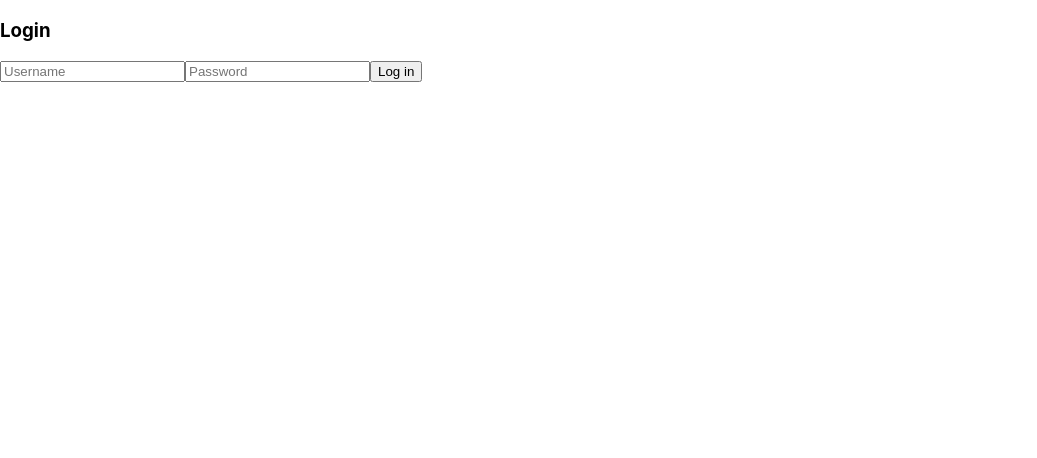
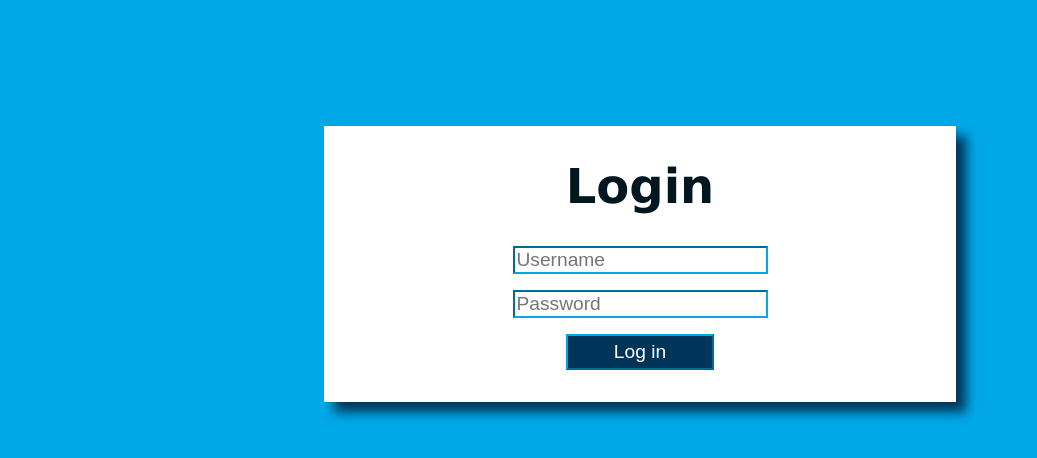
Before and after one commit to cs28-bw1-team6/frontend, a React (Create React App) app: page /login in a window 1280 px wide. Shown: the top 458 px of the page, without its empty margins (0-1037 px from the left). Built offline with nearby package versions, Linux system fonts and the light colour scheme.

Commit message:
First draft login design

```diff
--- a/src/components/auth/LoginForm.js
+++ b/src/components/auth/LoginForm.js
@@ -28,7 +28,7 @@ const LoginForm = (props) => {
     }
 
     return (
-        <form onSubmit={handleSubmit}>
+        <form onSubmit={handleSubmit} className='LoginForm'>
             <h3>Login</h3>
             {isLoading && <div>Hang tight...</div>}
             <input type="text" name="username" placeholder="Username" value={credentials.username} onChange={handleChange} />
--- a/src/index.css
+++ /dev/null
@@ -1,13 +0,0 @@
-body {
-  margin: 0;
-  font-family: -apple-system, BlinkMacSystemFont, 'Segoe UI', 'Roboto', 'Oxygen',
-    'Ubuntu', 'Cantarell', 'Fira Sans', 'Droid Sans', 'Helvetica Neue',
-    sans-serif;
-  -webkit-font-smoothing: antialiased;
-  -moz-osx-font-smoothing: grayscale;
-}
-
-code {
-  font-family: source-code-pro, Menlo, Monaco, Consolas, 'Courier New',
-    monospace;
-}
--- a/src/index.js
+++ b/src/index.js
@@ -1,6 +1,6 @@
 import React from 'react';
 import ReactDOM from 'react-dom';
-import './index.css';
+import './style/index.css';
 import App from './App';
 import * as serviceWorker from './serviceWorker';
 import { BrowserRouter as Router } from 'react-router-dom'
--- /dev/null
+++ b/src/style/_mixins.scss
@@ -0,0 +1,15 @@
+@mixin tablet {
+    @media (min-width:500px) {
+        @content
+    }
+};
+@mixin desktop {
+    @media (min-width:800px) {
+        @content
+    }
+};
+@mixin customBP($bp) {
+    @media (min-width:$bp) {
+        @content
+    }
+}
--- /dev/null
+++ b/src/style/_variables.scss
@@ -0,0 +1,4 @@
+$textColor:#00171F;
+$primaryColor:#003459;
+$secondaryColor:#007EA7;
+$borderColor:#00A8E8
--- /dev/null
+++ b/src/style/components/_login.scss
@@ -0,0 +1,34 @@
+@import '../mixins','../variables';
+.LoginForm{
+    width:75%;
+    margin: 10% auto 0;
+    display: flex;
+    flex-flow: column;
+    align-items: center;
+    padding:1rem;
+    box-shadow: 10px 10px 11px 0px $primaryColor;
+    background-color: white;
+    @include desktop{
+        padding: 2rem 0;
+        width:50%;
+    }
+    h3{
+        font-size: 3rem;
+        font-family: 'Lucida Sans', 'Lucida Sans Regular', 'Lucida Grande', 'Lucida Sans Unicode', Geneva, Verdana, sans-serif;
+        margin:0 0 2rem;
+    };
+    input,button{
+        border-color: $borderColor;
+        font-size: 1.2rem;
+    };
+    input{
+        margin-bottom: 1rem;
+    }
+    button{
+        background-color: $primaryColor;
+        width: 50%;
+        max-width: 148px;
+        padding:.3rem;
+        color: #ffffff;
+    }
+}
--- /dev/null
+++ b/src/style/index.css
@@ -0,0 +1,56 @@
+.LoginForm {
+  width: 75%;
+  margin: 10% auto 0;
+  display: -webkit-box;
+  display: -ms-flexbox;
+  display: flex;
+  -webkit-box-orient: vertical;
+  -webkit-box-direction: normal;
+      -ms-flex-flow: column;
+          flex-flow: column;
+  -webkit-box-align: center;
+      -ms-flex-align: center;
+          align-items: center;
+  padding: 1rem;
+  -webkit-box-shadow: 10px 10px 11px 0px #003459;
+          box-shadow: 10px 10px 11px 0px #003459;
+  background-color: white;
+}
+
+@media (min-width: 800px) {
+  .LoginForm {
+    padding: 2rem 0;
+    width: 50%;
+  }
+}
+
+.LoginForm h3 {
+  font-size: 3rem;
+  font-family: 'Lucida Sans', 'Lucida Sans Regular', 'Lucida Grande', 'Lucida Sans Unicode', Geneva, Verdana, sans-serif;
+  margin: 0 0 2rem;
+}
+
+.LoginForm input, .LoginForm button {
+  border-color: #00A8E8;
+  font-size: 1.2rem;
+}
+
+.LoginForm input {
+  margin-bottom: 1rem;
+}
+
+.LoginForm button {
+  background-color: #003459;
+  width: 50%;
+  max-width: 148px;
+  padding: .3rem;
+  color: #ffffff;
+}
+
+body {
+  text-align: center;
+  font-size: 62.5%;
+  color: #00171F;
+  background-color: #00A8E8;
+}
+/*# sourceMappingURL=index.css.map */
--- /dev/null
+++ b/src/style/index.scss
@@ -0,0 +1,7 @@
+@import 'components/login','./variables';
+body{
+    text-align: center;
+    font-size: 62.5%;
+    color: $textColor;
+    background-color: $borderColor;
+}
```
Also changed, not shown: 1 other file (tests, documents, lock files or other folders).
